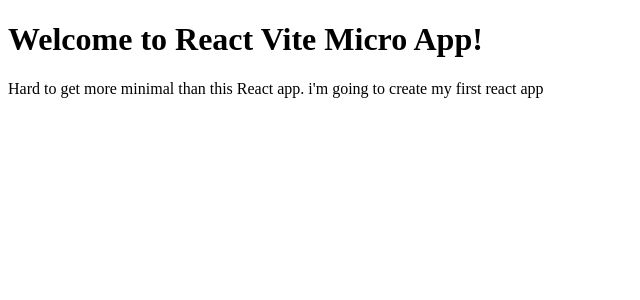
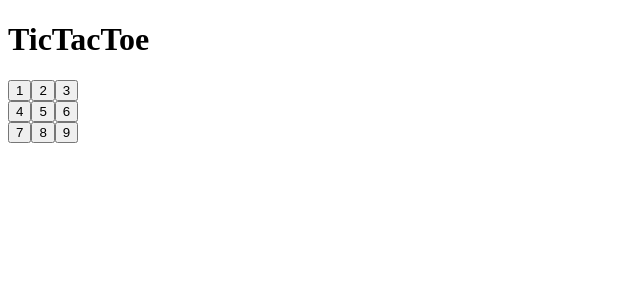
Before and after one commit to Vj-is-brand/tictactoe, a React (Vite) app: page / in a window 1280 px wide. Shown: the top 300 px of the page, without its empty margins (0-640 px from the left). Built offline with nearby package versions, Linux system fonts and the light colour scheme.

Commit message:
created box and square components

```diff
--- a/package.json
+++ b/package.json
@@ -13,6 +13,8 @@
     "react-dom": "^17.0.2"
   },
   "devDependencies": {
+    "@babel/eslint-parser": "^7.19.1",
+    "@babel/preset-react": "^7.18.6",
     "babel-eslint": "^10.1.0",
     "babel-preset-nano-react-app": "^0.1.0",
     "eslint": "^8.25.0",
--- a/src/App.jsx
+++ b/src/App.jsx
@@ -1,9 +1,13 @@
 import React from "react";
+import Board from "./component/Board";
 
-export default () => (
-  <>
-    <h1>Welcome to React Vite Micro App!</h1>
-    <p>Hard to get more minimal than this React app.
-    i'm going to create my first react app</p>
-  </>
+const App = () => {
+  return (
+  <div>
+    <h1> TicTacToe</h1>
+        <Board/>
+  </div>
 );
+};
+
+export default App;
--- /dev/null
+++ b/src/component/Board.jsx
@@ -0,0 +1,28 @@
+import React from 'react'
+import Square from './Square'
+
+const Board = () => {
+  return (
+    <div>
+       <div>
+           <Square value = { 1 } />
+           <Square value = { 2 }/>
+           <Square value = { 3 }/>
+      </div>
+
+      <div>
+           <Square value = { 4 }/>
+           <Square value = { 5 }/>
+           <Square value = { 6 }/>
+      </div>
+
+       <div>
+           <Square value = { 7 }/>
+           <Square value = { 8 }/>
+           <Square value = { 9 }/>
+       </div>
+    </div>
+  );
+};
+
+export default Board
--- /dev/null
+++ b/src/component/Square.jsx
@@ -0,0 +1,11 @@
+import React from 'react'
+
+const Square = ({value}) => {
+    // console.log(props);
+
+    return (
+      <button type = "button" >{value}</button>
+  )
+}
+
+export default Square
```
Also changed, not shown: 2 other files (tests, documents, lock files or other folders).
